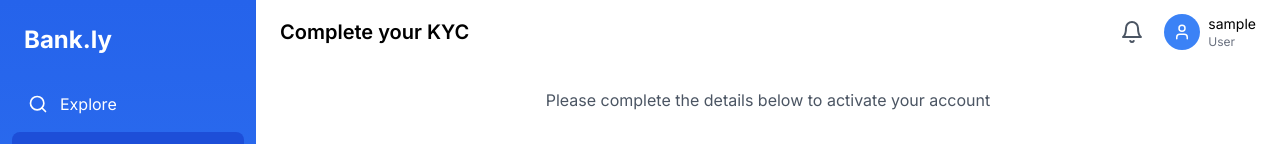
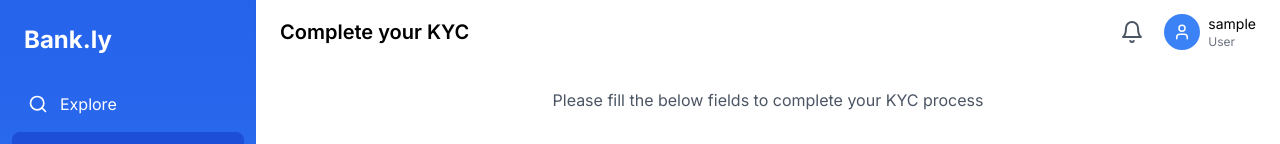
Before and after one commit to sinsin13/Bankly, a React (Vite) app: page /kyc-flow in a window 1280 px wide. Shown: the top 144 px of the page. Built offline with nearby package versions, Linux system fonts and the light colour scheme; no server answers; sample sign-in values are in the browser's storage.

Commit message:
KYC update 2

```diff
--- a/src/pages/KYCFlow.jsx
+++ b/src/pages/KYCFlow.jsx
@@ -121,7 +121,7 @@ function KYCFlow() {
           {currentStep !== 5 && (
             <div className="max-w-5xl mx-auto p-6">
               <p className="text-center text-gray-600 mb-8">
-                Please complete the details below to activate your account
+                Please fill the below fields to complete your KYC process
               </p>
 
               <div className="flex gap-6">
@@ -361,7 +361,7 @@ function KYCFlow() {
                     <div>
                       <h2 className="text-xl font-bold mb-4">Document Verification</h2>
                       <p className="text-gray-600 text-sm mb-6">
-                        Please upload clear images of your Aadhaar and PAN
+                        Please fill out the details from your Aadhaar and PAN cards for verification.
                       </p>
 
                       <div className="space-y-6">
```
